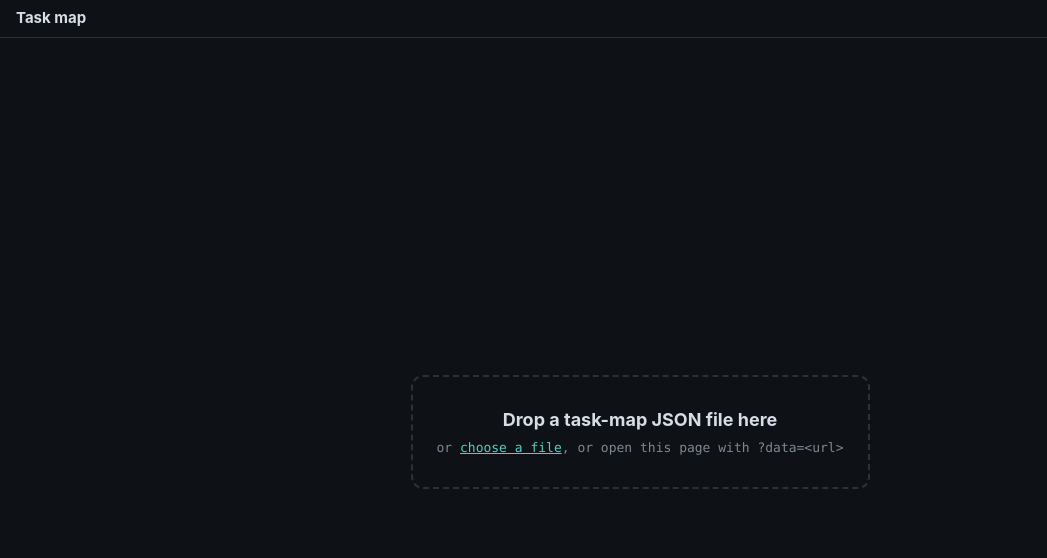
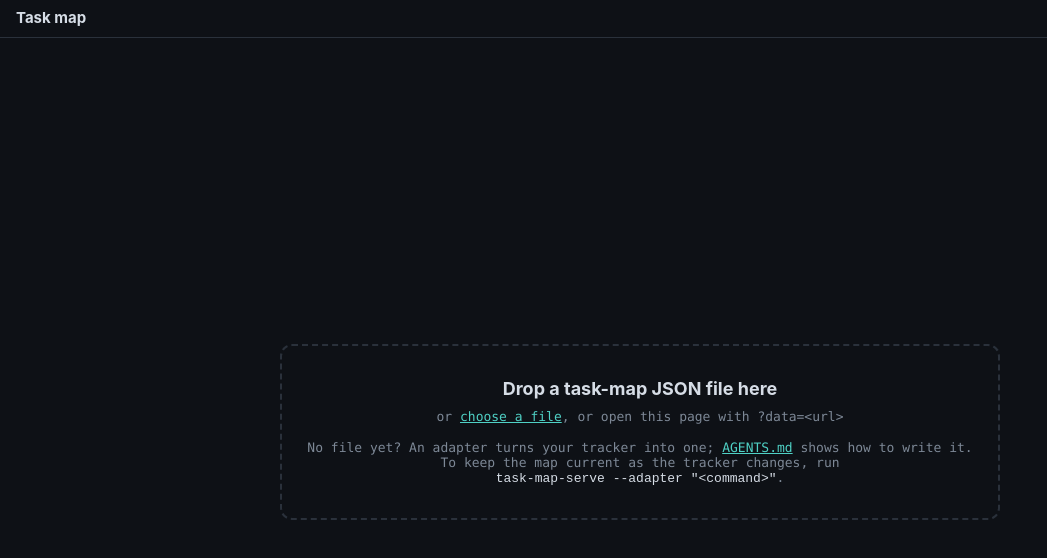
Before and after one commit to JakemoCode/task-map, a website: page src/task-map.html in a window 1280 px wide. Shown: the top 558 px of the page, without its empty margins (0-1047 px from the left). Drawn offline with Linux system fonts and the light colour scheme.

Commit message:
feat: say how to make a data file on the drop screen
The empty viewer asked for a JSON file without saying where one comes
from. It now points at AGENTS.md for writing an adapter and names
task-map-serve for keeping the map current.

Co-Authored-By: Claude Opus 5.5 (1M context) <noreply@anthropic.com>
Claude-Session: https://claude.ai/code/session_013oeQKPJweAkowttUmY66Bt

```diff
--- a/src/task-map.html
+++ b/src/task-map.html
@@ -135,6 +135,9 @@
   .drop { border: 2px dashed var(--line); border-radius: 12px; padding: 32px 24px; }
   .drop.over { border-color: var(--accent); color: var(--text); }
   .drop label { color: var(--review); cursor: pointer; text-decoration: underline; }
+  .drop .help { font-size: 13px; margin: 16px 0 0; }
+  .drop .help a { color: var(--review); }
+  .drop .help code { white-space: nowrap; }
 </style>
 </head>
 <body>
@@ -867,8 +870,13 @@ function waitForData() {
   input.addEventListener('change', () => input.files[0] && readFile(input.files[0]));
   const drop = html('div', { class: 'drop' });
   const label = html('label', { for: 'file' }, 'choose a file');
+  const help = html('p', { class: 'help' });
+  help.append('No file yet? An adapter turns your tracker into one; ',
+    html('a', { href: 'https://github.com/JakemoCode/task-map/blob/main/AGENTS.md', target: '_blank', rel: 'noopener' }, 'AGENTS.md'),
+    ' shows how to write it. To keep the map current as the tracker changes, run ',
+    html('code', {}, 'task-map-serve --adapter "<command>"'), '.');
   drop.append(html('h2', {}, 'Drop a task-map JSON file here'), document.createTextNode('or '), label,
-    document.createTextNode(', or open this page with ?data=<url>'), input);
+    document.createTextNode(', or open this page with ?data=<url>'), help, input);
   showMessage(drop);
   const main = document.querySelector('main');
   main.addEventListener('dragover', event => { event.preventDefault(); drop.classList.add('over'); });
```
Also changed, not shown: test/page.test.mjs (+12 -0 lines), dist/sample.html, dist/task-map.html.
